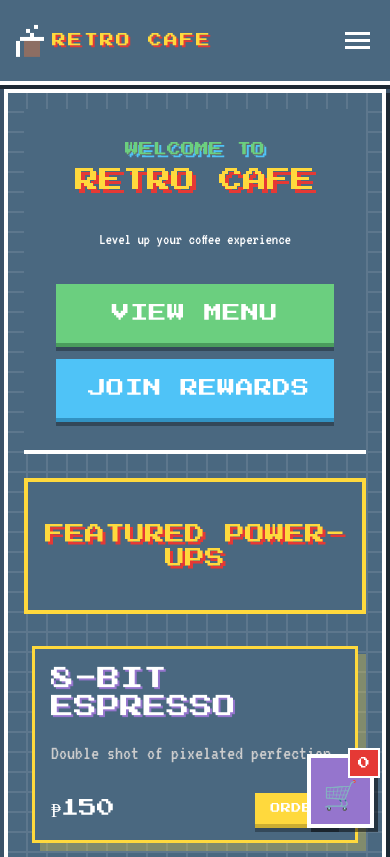
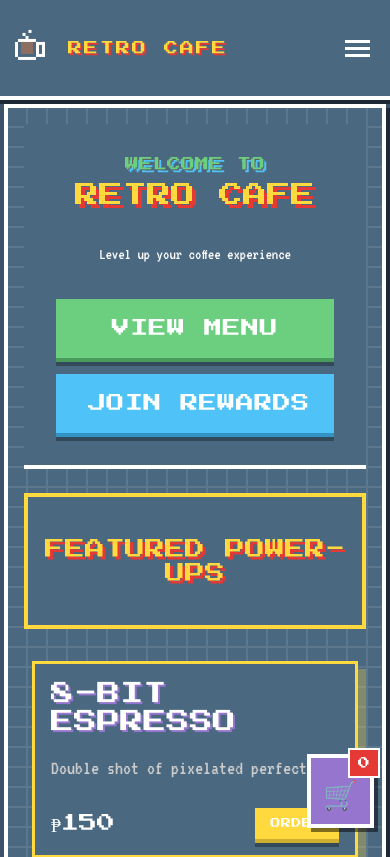
Before and after one commit to Leyam-07/Retro-Coffee_SPA, a React (Create React App) app: page / in a window 390 px wide. Shown: the top 857 px of the page. Built offline with nearby package versions, Linux system fonts and the light colour scheme.

Commit message:
Fix Mobile Cafe Header Icon

```diff
--- a/src/App.css
+++ b/src/App.css
@@ -369,13 +369,8 @@ p {
   }
 
   .pixel-logo {
-    width: 32px;
-    height: 32px;
-  }
-
-  .coffee-cup {
     transform: scale(0.75);
-    transform-origin: center;
+    transform-origin: center left;
   }
 
   .pixel-text {
```
